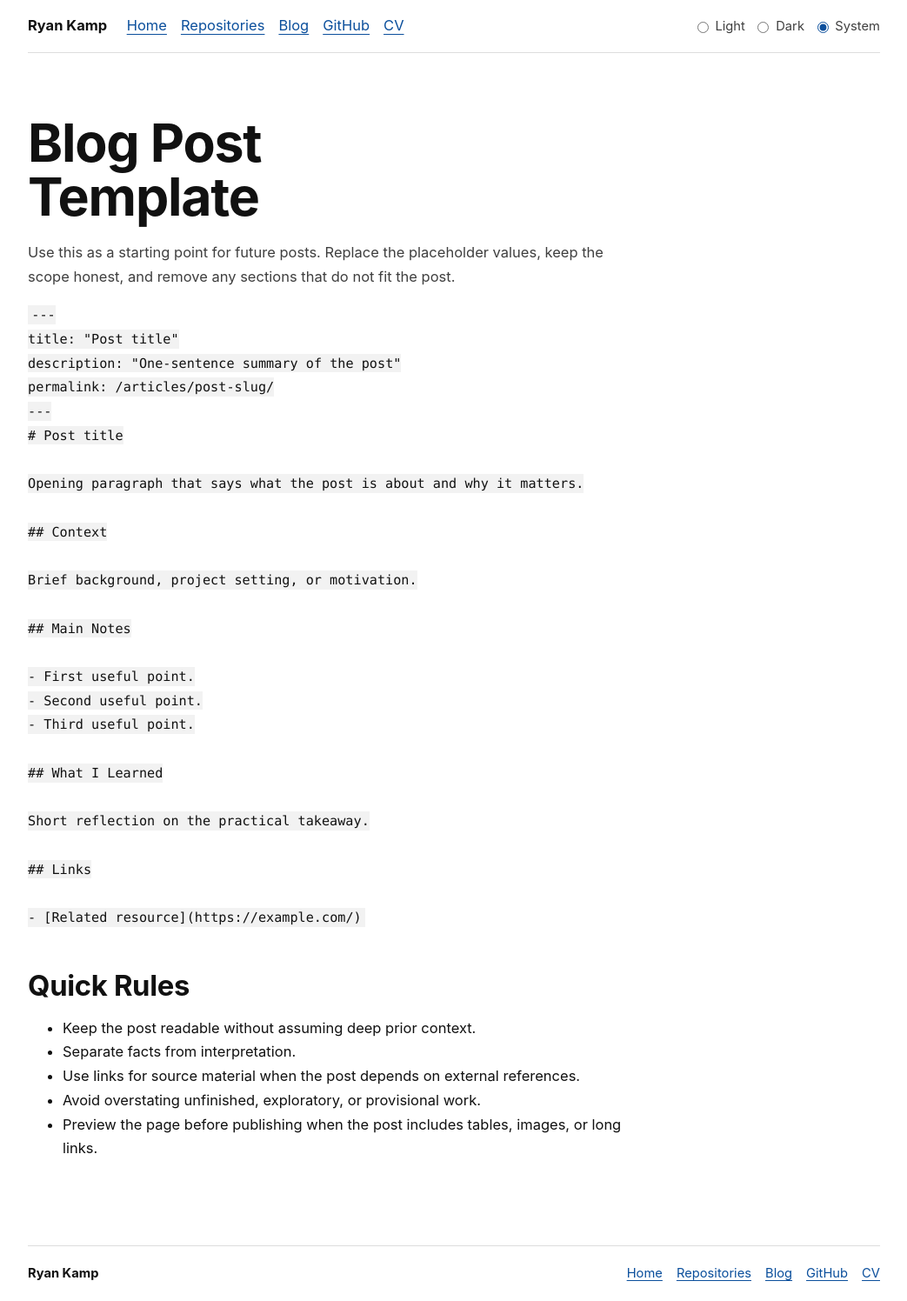
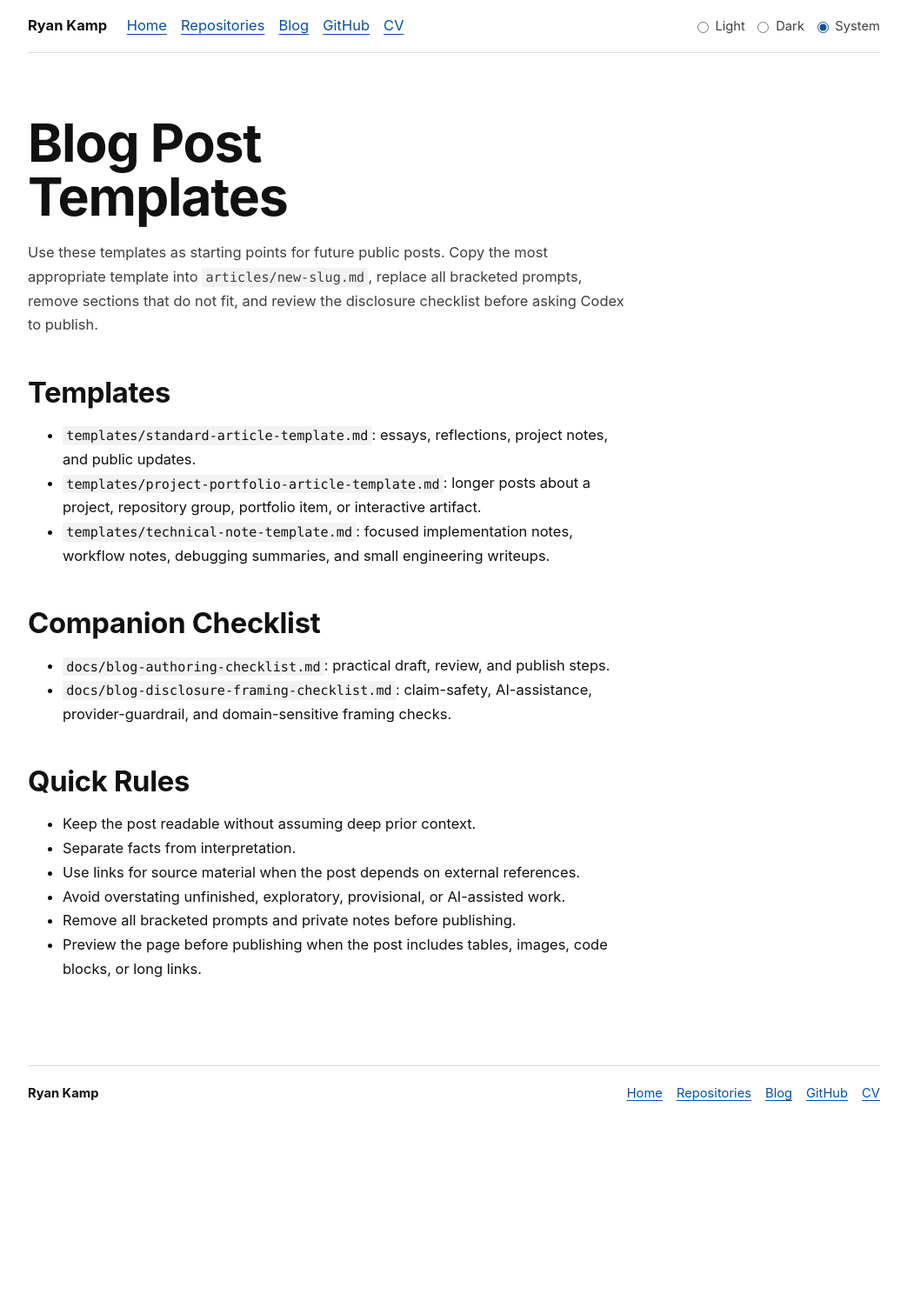
Before and after one commit to ryanjosephkamp/blog, a Jekyll site: the page built from templates/blog-post-template.md, in a window 1280 px wide. Shown: the whole page at 87% size, without its empty margins (118-1161 px from the left). Built offline with Jekyll 4.4.1, drawn with Linux system fonts in a browser that asks for light colours; our own code applies the rules of GitHub Pages for plain Markdown files; after the commit the page ends 1289 px from its top, so only the background shows below that.

Commit message:
Add blog post authoring templates

````diff
--- a/templates/blog-post-template.md
+++ b/templates/blog-post-template.md
@@ -1,40 +1,32 @@
-# Blog Post Template
+# Blog Post Templates
 
-Use this as a starting point for future posts. Replace the placeholder values, keep the scope honest, and remove any sections that do not fit the post.
+Use these templates as starting points for future public posts. Copy the most
+appropriate template into `articles/new-slug.md`, replace all bracketed
+prompts, remove sections that do not fit, and review the disclosure checklist
+before asking Codex to publish.
 
-```markdown
----
-title: "Post title"
-description: "One-sentence summary of the post"
-permalink: /articles/post-slug/
----
-# Post title
+## Templates
 
-Opening paragraph that says what the post is about and why it matters.
+- `templates/standard-article-template.md`: essays, reflections, project notes,
+  and public updates.
+- `templates/project-portfolio-article-template.md`: longer posts about a
+  project, repository group, portfolio item, or interactive artifact.
+- `templates/technical-note-template.md`: focused implementation notes,
+  workflow notes, debugging summaries, and small engineering writeups.
 
-## Context
+## Companion Checklist
 
-Brief background, project setting, or motivation.
-
-## Main Notes
-
-- First useful point.
-- Second useful point.
-- Third useful point.
-
-## What I Learned
-
-Short reflection on the practical takeaway.
-
-## Links
-
-- [Related resource](https://example.com/)
-```
+- `docs/blog-authoring-checklist.md`: practical draft, review, and publish
+  steps.
+- `docs/blog-disclosure-framing-checklist.md`: claim-safety, AI-assistance,
+  provider-guardrail, and domain-sensitive framing checks.
 
 ## Quick Rules
 
 - Keep the post readable without assuming deep prior context.
 - Separate facts from interpretation.
 - Use links for source material when the post depends on external references.
-- Avoid overstating unfinished, exploratory, or provisional work.
-- Preview the page before publishing when the post includes tables, images, or long links.
+- Avoid overstating unfinished, exploratory, provisional, or AI-assisted work.
+- Remove all bracketed prompts and private notes before publishing.
+- Preview the page before publishing when the post includes tables, images,
+  code blocks, or long links.
````
Also changed, not shown: docs/blog-authoring-checklist.md (+29 -6 lines), docs/blog-disclosure-framing-checklist.md (added, +77 -0 lines), templates/project-portfolio-article-template.md (added, +58 -0 lines), templates/standard-article-template.md (added, +49 -0 lines), templates/technical-note-template.md (added, +55 -0 lines).
